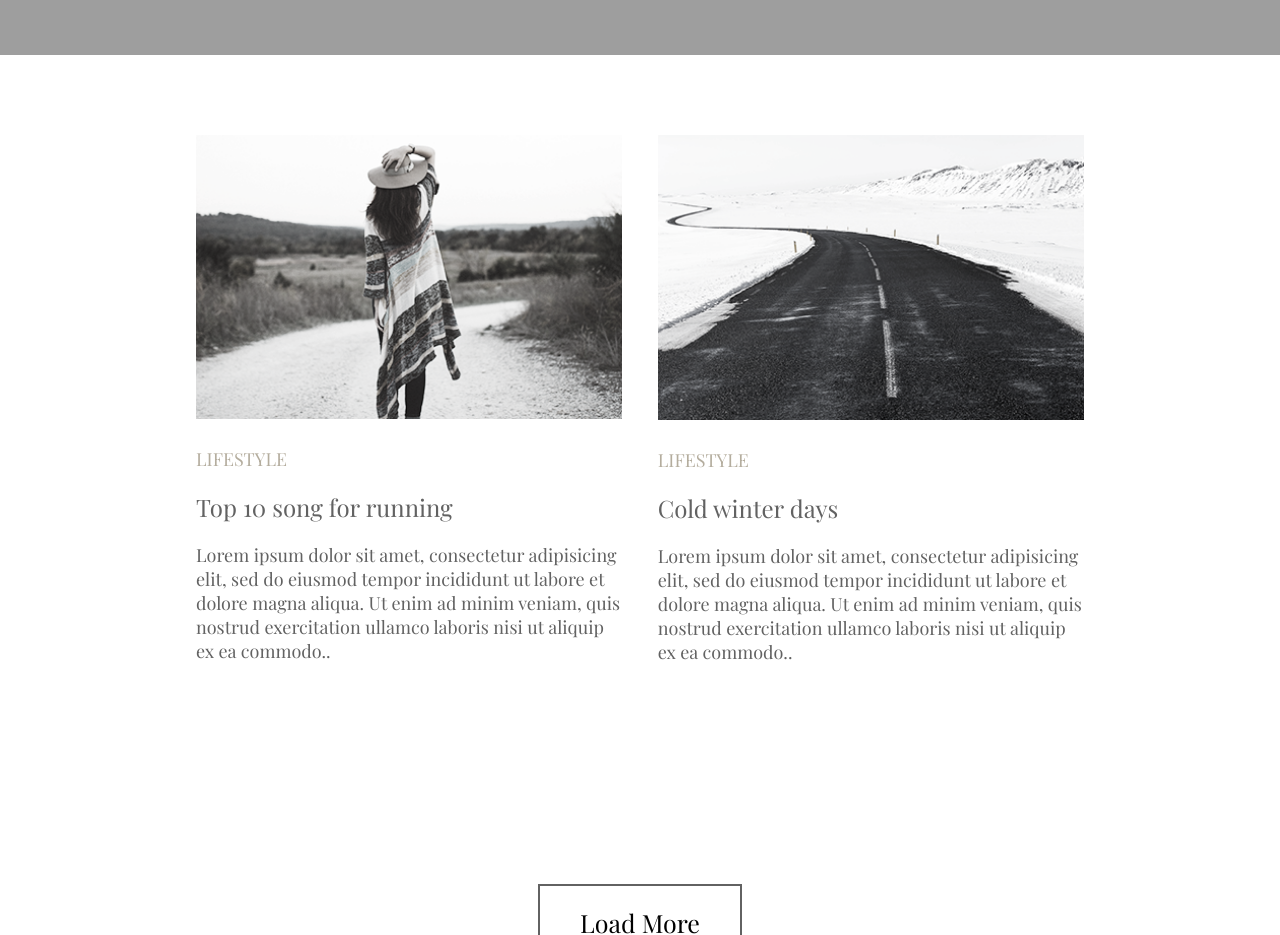
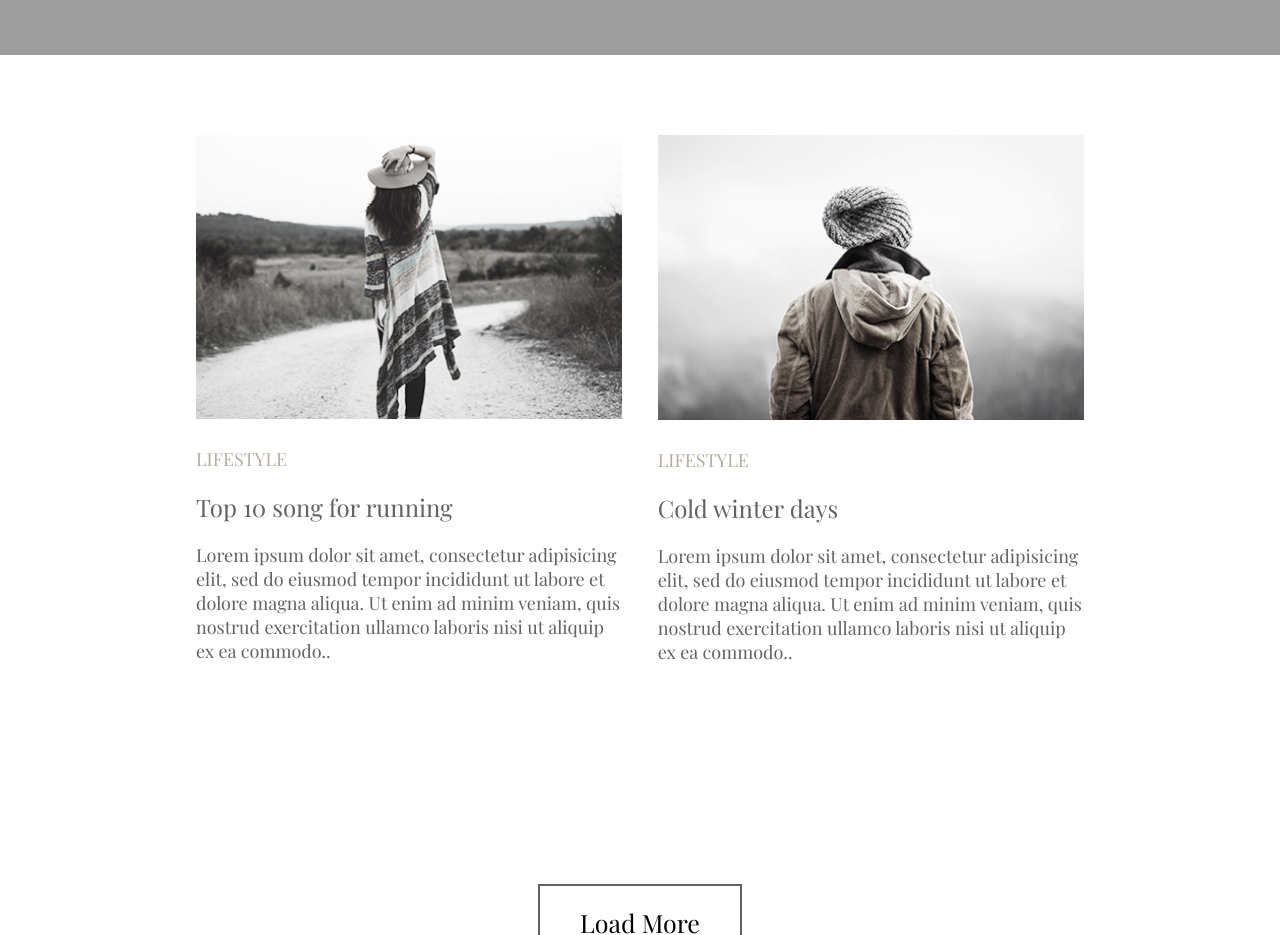
Before and after one commit to KhadizaChowdhury/Minimo, a plain HTML site: page index.html in a window 1280 px wide. Shown: the part 2800-3735 px from the top of the page. Drawn offline with nearby package versions, Linux system fonts and the light colour scheme.

Commit message:
Update index.html

```diff
--- a/index.html
+++ b/index.html
@@ -127,7 +127,7 @@
 					quis nostrud exercitation ullamco laboris nisi ut aliquip ex ea commodo..</p>
 				</div>
 				<div class="right">
-					<img src="post-6.png" width="100%">
+					<img src="post-4.png" width="100%">
 					<p class="category">Lifestyle</p>
 					<h1 class="title">Cold winter days</h1>
 					<p class="desc"> Lorem ipsum dolor sit amet, consectetur adipisicing elit, sed do eiusmod
```
